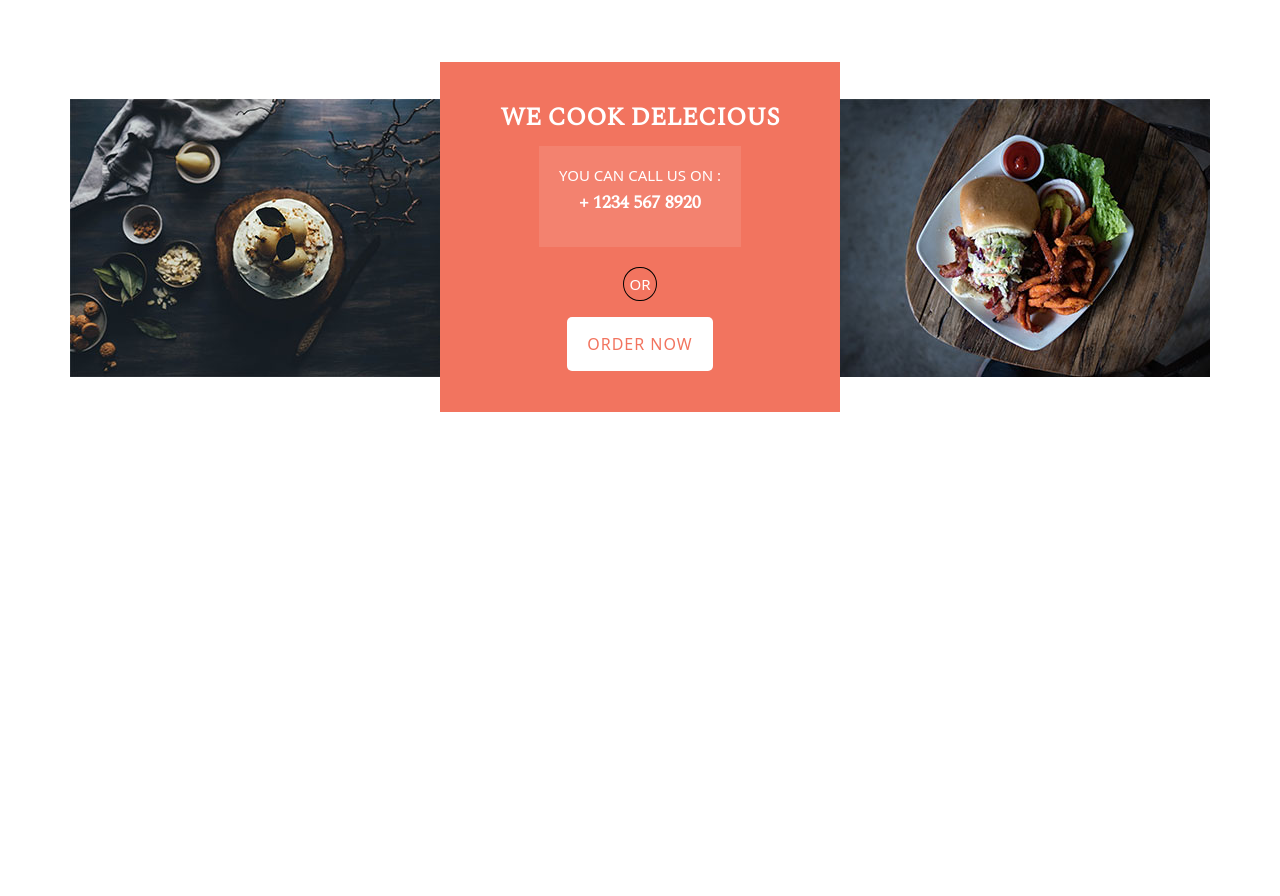
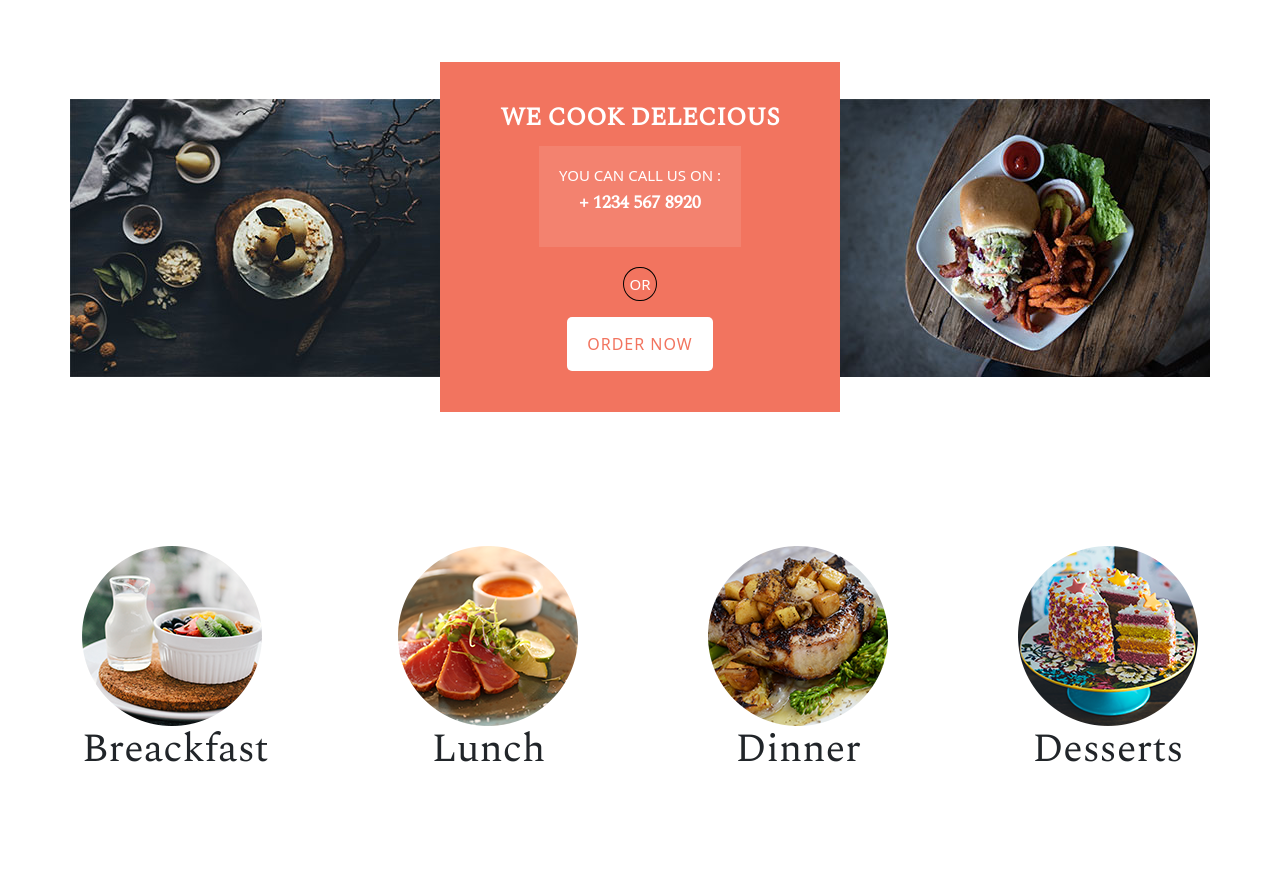
Before and after one commit to Wassime1994/Victory-sass-bootstrap-git, a website: page index.html in a window 1280 px wide. Shown: the part 584-1480 px from the top of the page. Before the commit the page ends 1016 px from the top, so only its background shows below. Drawn offline with nearby package versions, Linux system fonts and the light colour scheme.

Commit message:
section-ronde finis

```diff
--- a/index.html
+++ b/index.html
@@ -66,6 +66,40 @@
          </div>
     </div>
 </section>
+<section class="photo-ronde">
+    <div class="container">
+        <div class="row d-sm-flex flex-sm-column ">
+            <div class=" col-12 liste  d-flex  flex-sm-column flex-lg-row">
+                <div>
+                    <img src="./public/img/cook_breakfast.png" alt="">
+                        <h1>Breackfast</h1>
+                </div>
+                    <div>
+                        <img src="./public/img/cook_lunch.png" alt="">
+                            <h1>Lunch</h1>
+                        </div>
+
+                        <div>
+                            <img src="./public/img/cook_dinner.png" alt="">
+                                <h1>Dinner</h1>
+                            </div>
+                            <div>
+                                <img src="./public/img/cook_dessert.png" alt="">
+                                    <h1>Desserts</h1>
+                                </div>
+                            </div>
+            </div>
+        </div>
+    </div>
+    </div>
+
+
+
+
+
+
+</section>
+
 
 
 
--- /dev/null
+++ b/src/sass/modules/_section-ronde.scss
@@ -0,0 +1,8 @@
+.container {
+
+    .liste {
+        justify-content:space-between ;
+        align-items: center;
+        margin: 10% 0;
+    }
+}
--- a/src/sass/modules/_style.scss
+++ b/src/sass/modules/_style.scss
@@ -1,2 +1,3 @@
 @import "./header" ;
-@import "./section-delecious"
+@import "./section-delecious" ;
+@import "./section-ronde"
```
Also changed, not shown: public/css/app.css, 1 other file.
